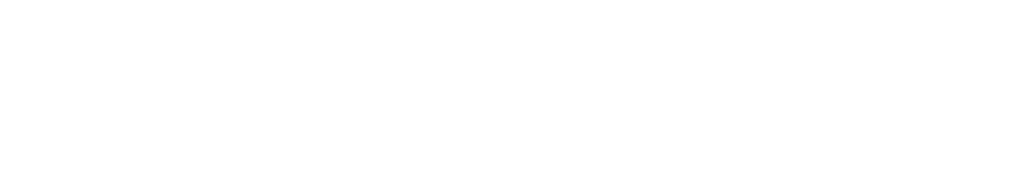
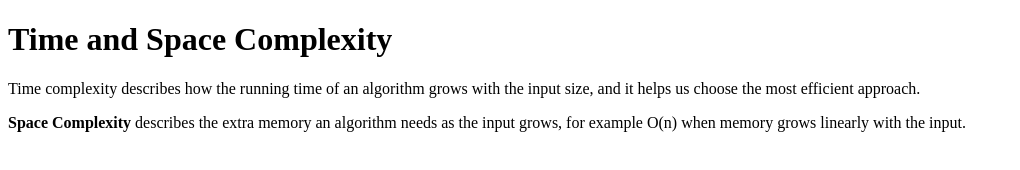
Before and after one commit to acciojob/time-and-space-complexity-himanshu-0807, a website: page main.html in a window 1280 px wide. Shown: the whole page, without its empty margins (0-1020 px from the left). Drawn offline with Linux system fonts and the light colour scheme.

Commit message:
created a submission

```diff
--- a/main.html
+++ b/main.html
@@ -1,16 +1,12 @@
 <!DOCTYPE html>
-
 <html>
-
 <head>
-	<link rel="stylesheet" href="styles.css">
+<link rel="stylesheet" href="styles.css">
 </head>
-
 <body>
-	<!-- the entire body must be written by student -->
-    <script type="text/javascript" src="./script.js">
-</script>
-
+<h1>Time and Space Complexity</h1>
+<p>Time complexity describes how the running time of an algorithm grows with the input size, and it helps us choose the most efficient approach.</p>
+<p><b>Space Complexity</b> describes the extra memory an algorithm needs as the input grows, for example O(n) when memory grows linearly with the input.</p>
+<script type="text/javascript" src="./script.js"></script>
 </body>
-
 </html>
```
